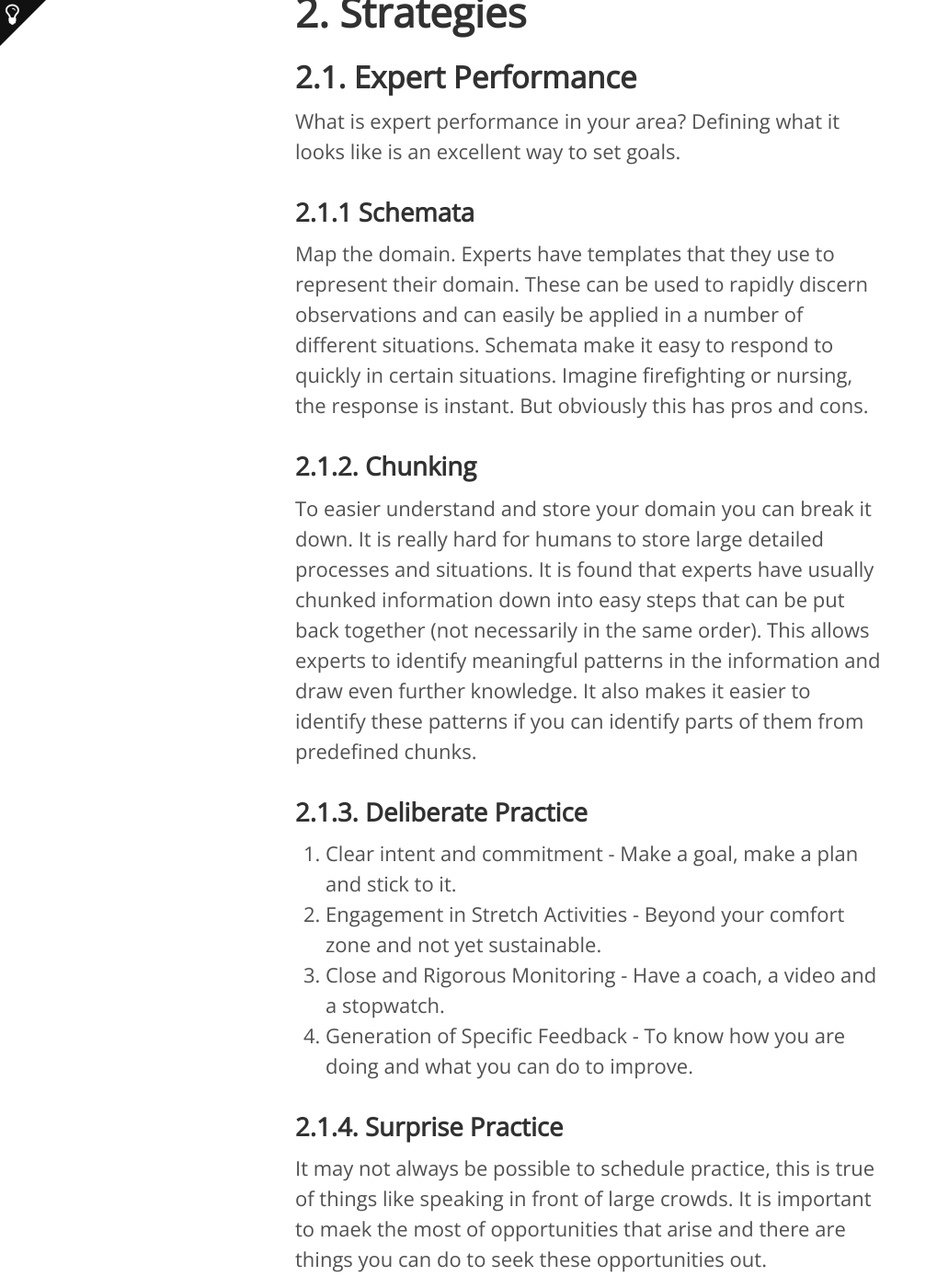
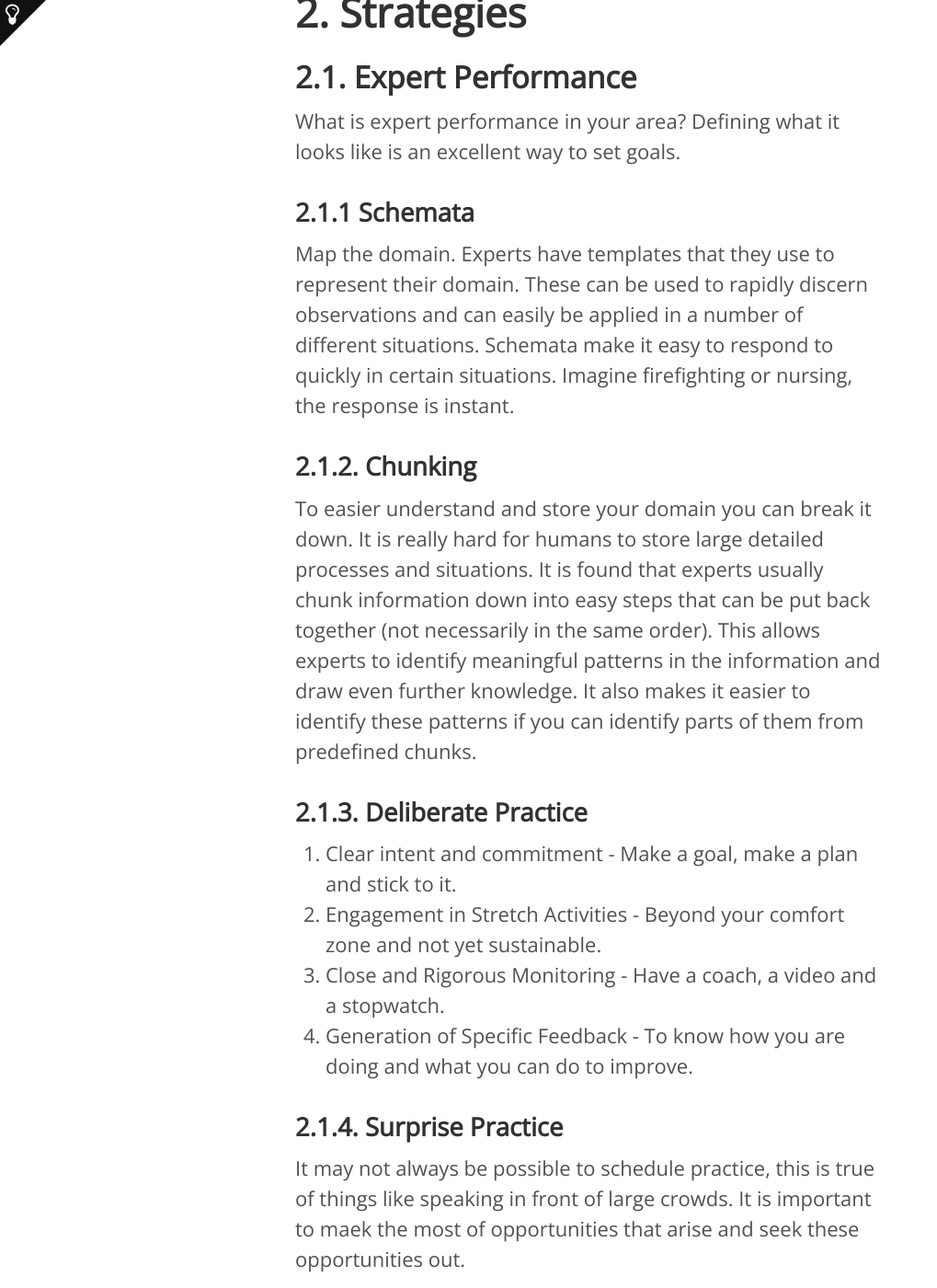
Before and after one commit to foopod/blog-2.0, a Jekyll site: the page built from _notes/mastering-coaching.md, in a window 1280 px wide and 1400 px high, scrolled down 8937 px. Shown: the whole window at 92% size, without its empty margins (0-1019 px from the left). Built offline with Jekyll 4.4.1, drawn with Linux system fonts in a browser that asks for light colours; nearby versions of some CDN libraries; some of the changed text lies outside the part shown.

Commit message:
Update mastering-coaching.md

```diff
--- a/_notes/mastering-coaching.md
+++ b/_notes/mastering-coaching.md
@@ -188,11 +188,11 @@
 
 ### 2.1.1 Schemata
 
-Map the domain. Experts have templates that they use to represent their domain. These can be used to rapidly discern observations and can easily be applied in a number of different situations. Schemata make it easy to respond to quickly in certain situations. Imagine firefighting or nursing, the response is instant. But obviously this has pros and cons.
+Map the domain. Experts have templates that they use to represent their domain. These can be used to rapidly discern observations and can easily be applied in a number of different situations. Schemata make it easy to respond to quickly in certain situations. Imagine firefighting or nursing, the response is instant.
 
 ### 2.1.2. Chunking
 
-To easier understand and store your domain you can break it down. It is really hard for humans to store large detailed processes and situations. It is found that experts have usually chunked information down into easy steps that can be put back together (not necessarily in the same order). This allows experts to identify meaningful patterns in the information and draw even further knowledge. It also makes it easier to identify these patterns if you can identify parts of them from predefined chunks.
+To easier understand and store your domain you can break it down. It is really hard for humans to store large detailed processes and situations. It is found that experts usually chunk information down into easy steps that can be put back together (not necessarily in the same order). This allows experts to identify meaningful patterns in the information and draw even further knowledge. It also makes it easier to identify these patterns if you can identify parts of them from predefined chunks.
 
 ### 2.1.3. Deliberate Practice
 
@@ -203,13 +203,11 @@
 
 ### 2.1.4. Surprise Practice
 
-It may not always be possible to schedule practice, this is true of things like speaking in front of large crowds. It is important to maek the most of opportunities that arise and there are things you can do to seek these opportunities out.
+It may not always be possible to schedule practice, this is true of things like speaking in front of large crowds. It is important to maek the most of opportunities that arise and seek these opportunities out.
 
 ## 2.2. Six Steps to Mastery
 
-These steps were developed by Max Landsberg after researching the Old Masters painters.
-
-The most important is Passion, then you also need Places, Prior Art, Productivity, Practice and Patrons.
+These steps were developed by Max Landsberg after researching the Old Masters painters. The most important is Passion, then you also need Places, Prior Art, Productivity, Practice and Patrons.
 
 ### 2.2.1. Places
 
@@ -247,7 +245,7 @@
 
 ### 2.3.3. Ikigai (A reason for being)
 
-The Japanese concept of Ikigai takes BHAG to the next level and includes something that the world needs as well.
+The Japanese concept of Ikigai takes BHAG to the next level by including the question, what does the world need?
 
 ## 2.4. The Three Horizons
 
```
Also changed, not shown: other parts of _notes/mastering-coaching.md (+7 -1 lines).
